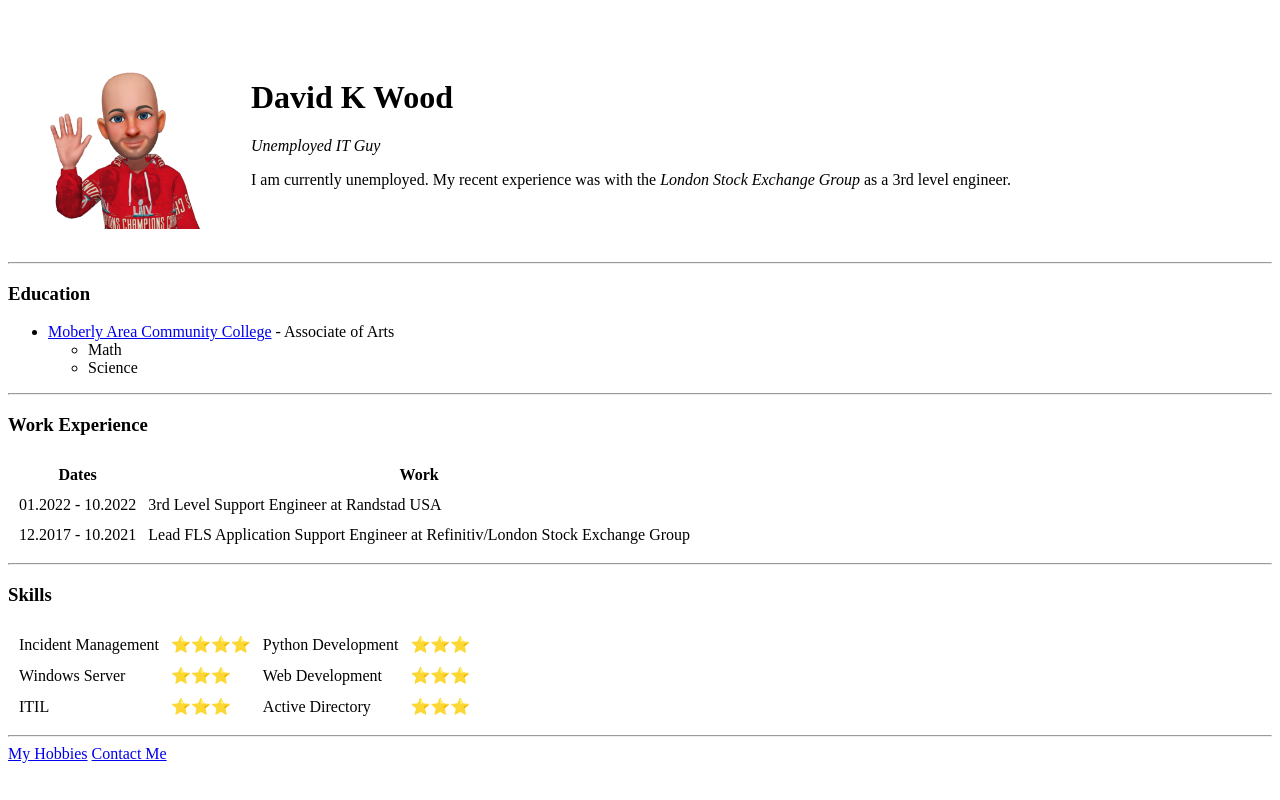
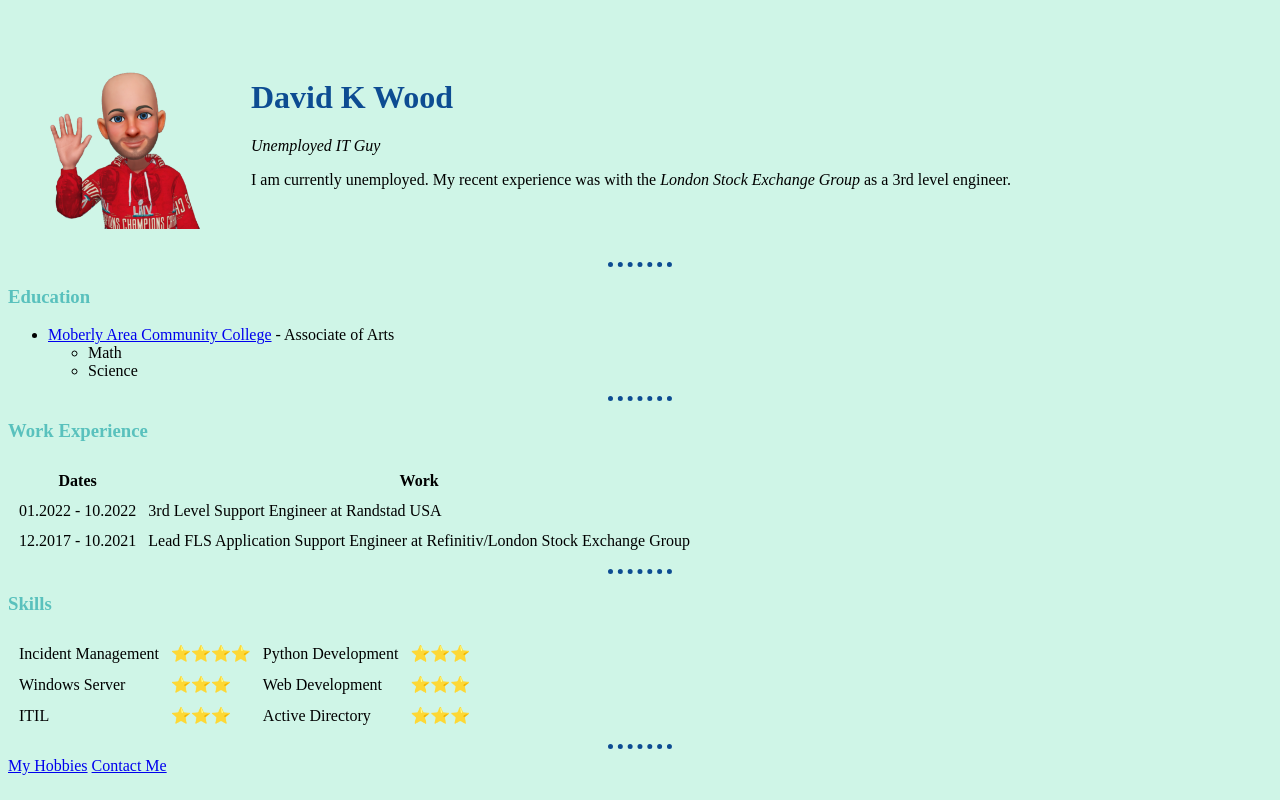
Before and after one commit to murphdog2212/cv, a plain HTML site: page index.html in a window 1280 px wide. Drawn offline with Linux system fonts and the light colour scheme.

Commit message:
Added external CSS
Added external CSS for website

```diff
--- /dev/null
+++ b/css/styles.css
@@ -0,0 +1,24 @@
+/* ----- Global CSS ----- */
+
+body {
+    background-color: #CFF5E7;
+}
+
+h1 {
+    color: #0D4C92;
+}
+
+h3 {
+    color: #59C1BD;
+}
+
+hr {
+    border-style: dotted none none;
+    border-color: #0D4C92;
+    border-width: 5px;
+    width: 5%;
+}
+
+img {
+    height: 200px;
+}
--- a/index.html
+++ b/index.html
@@ -6,11 +6,12 @@
           content="width=device-width, user-scalable=no, initial-scale=1.0, maximum-scale=1.0, minimum-scale=1.0">
     <meta http-equiv="X-UA-Compatible" content="ie=edge">
     <title>David's Personal Site</title>
+    <link rel="stylesheet" href="css/styles.css">
 </head>
 <body>
     <table cellspacing="20">
         <tr>
-            <td><img src="images/DavidWood_emoji.png" alt="david wood emoji profile picture" width="200"></td>
+            <td><img src="images/DavidWood_emoji.png" alt="david wood emoji profile picture"></td>
             <td><h1>David K Wood</h1>
                 <p><em>Unemployed IT Guy</em></p>
                 <p>I am currently unemployed. My recent experience was with the <em>London Stock Exchange Group</em> as a 3rd level engineer.</p></td>
```
Also changed, not shown: contact_me.html (+1 -0 lines), hobbies.html (+1 -0 lines).
